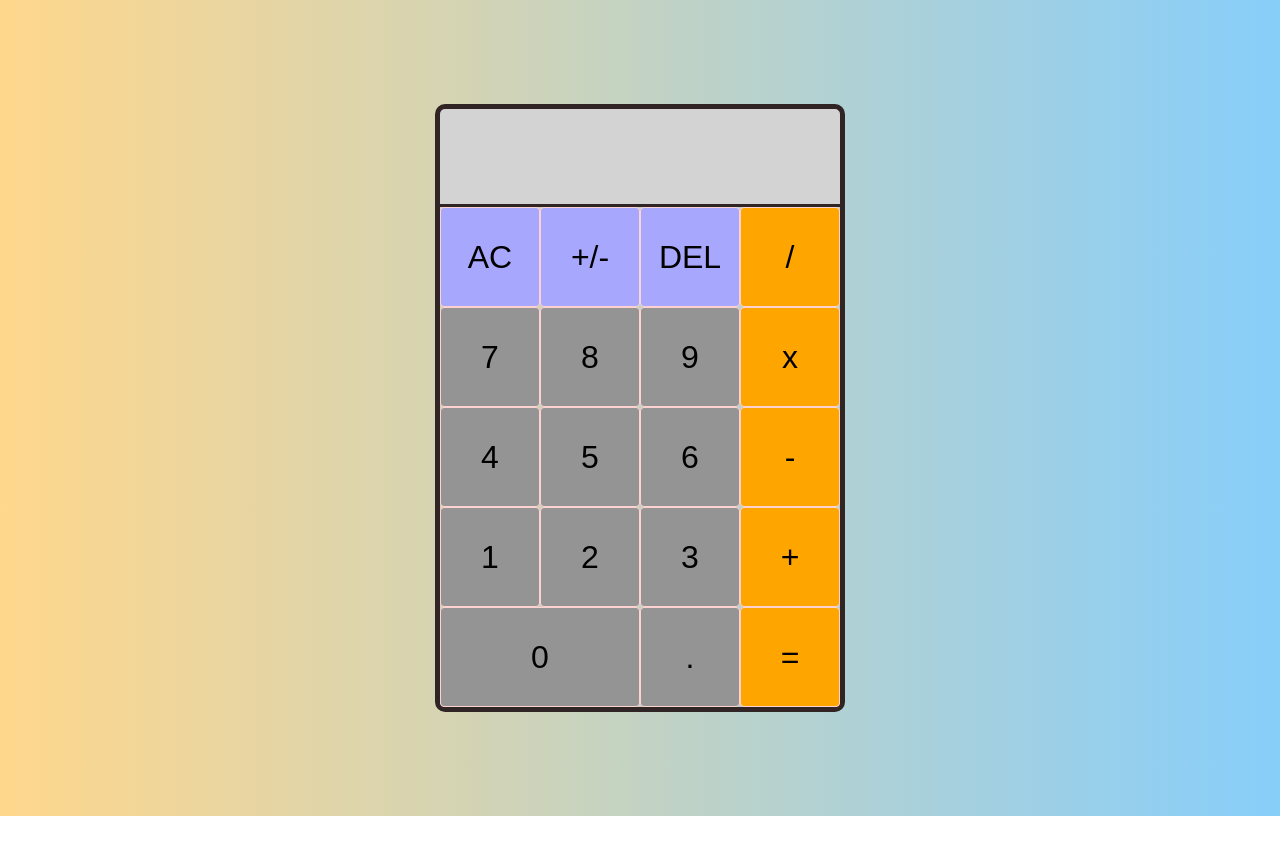
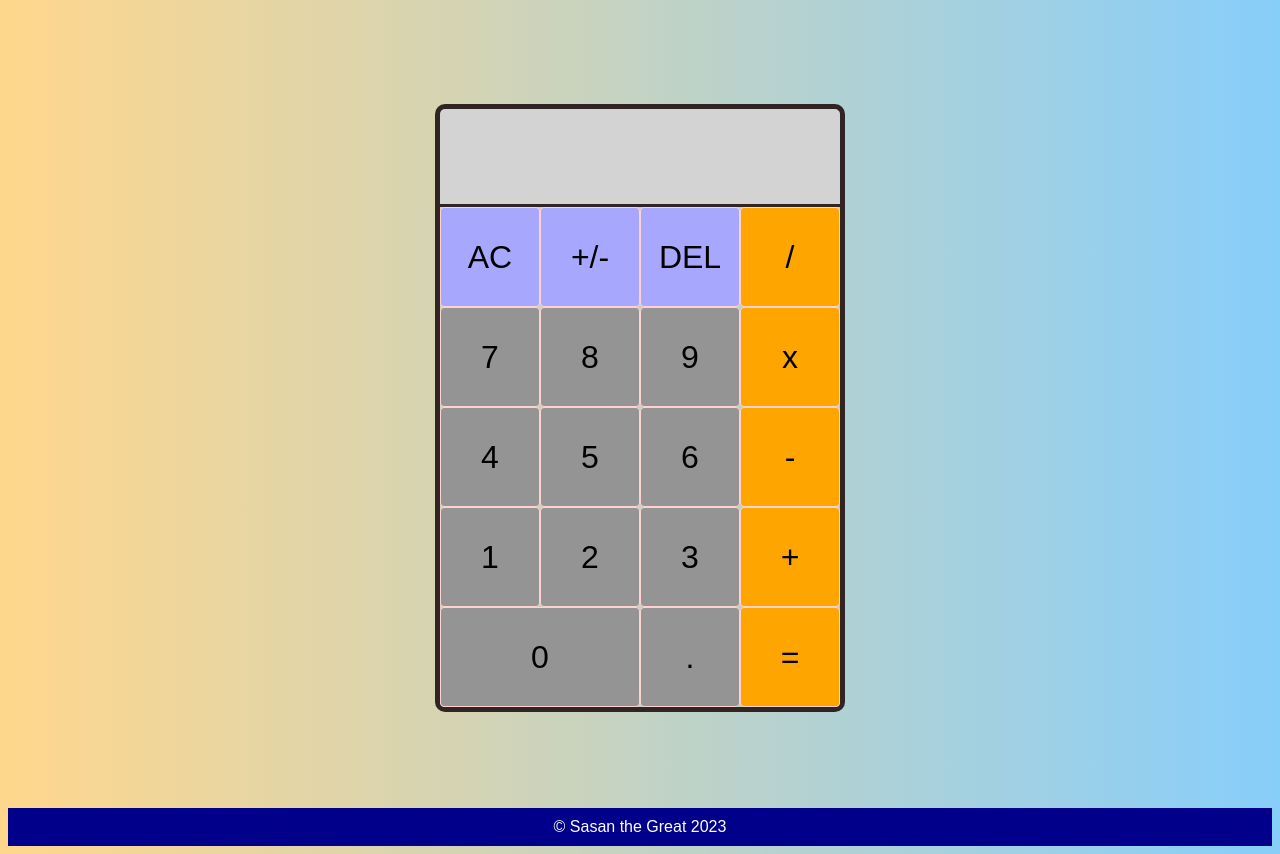
Before and after one commit to SasanTazayoni/JS-calculator, a plain HTML site: page index.html in a window 1280 px wide. Before the commit the page ends 816 px from the top, so only its background shows below. Drawn offline with Linux system fonts and the light colour scheme.

Commit message:
Added footer

```diff
--- a/index.html
+++ b/index.html
@@ -36,5 +36,8 @@
             <button class="operator" data-equals>=</button>
         </div>
     </div>
+    <footer>
+        &copy; Sasan the Great 2023</a>
+    </footer>
 </body>
 </html>
--- a/styles.css
+++ b/styles.css
@@ -88,3 +88,11 @@ body {
 .span-two {
     grid-column: span 2;
 }
+
+footer {
+    background-color: darkblue;
+    color: white;
+    margin-top: auto;
+    padding: 10px 0;
+    text-align: center;
+}
```
